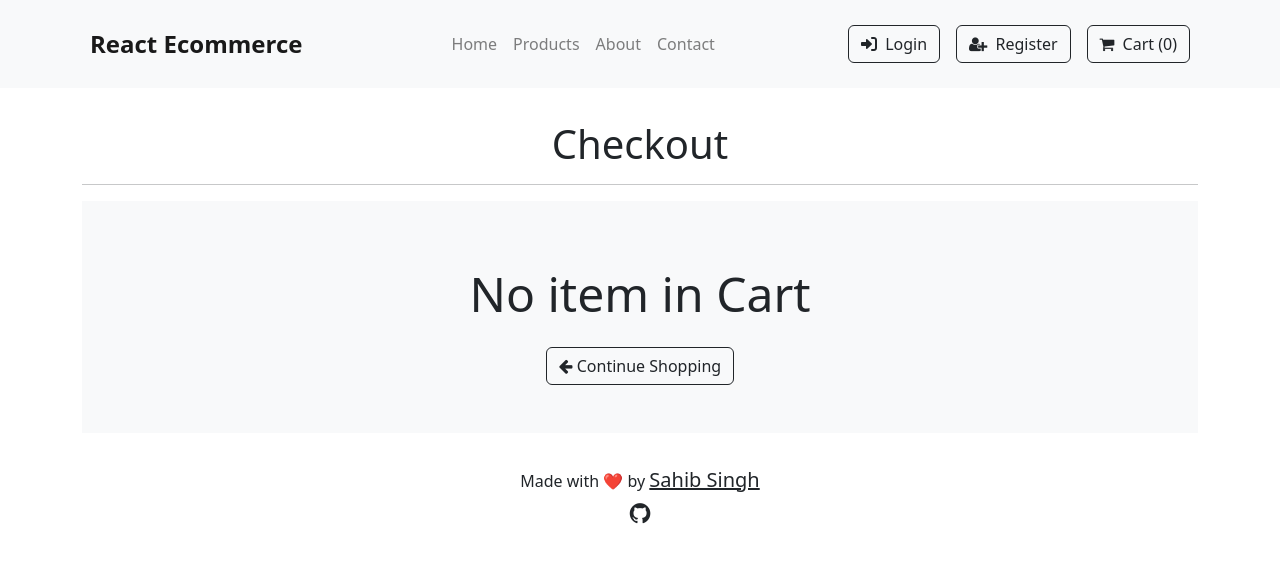
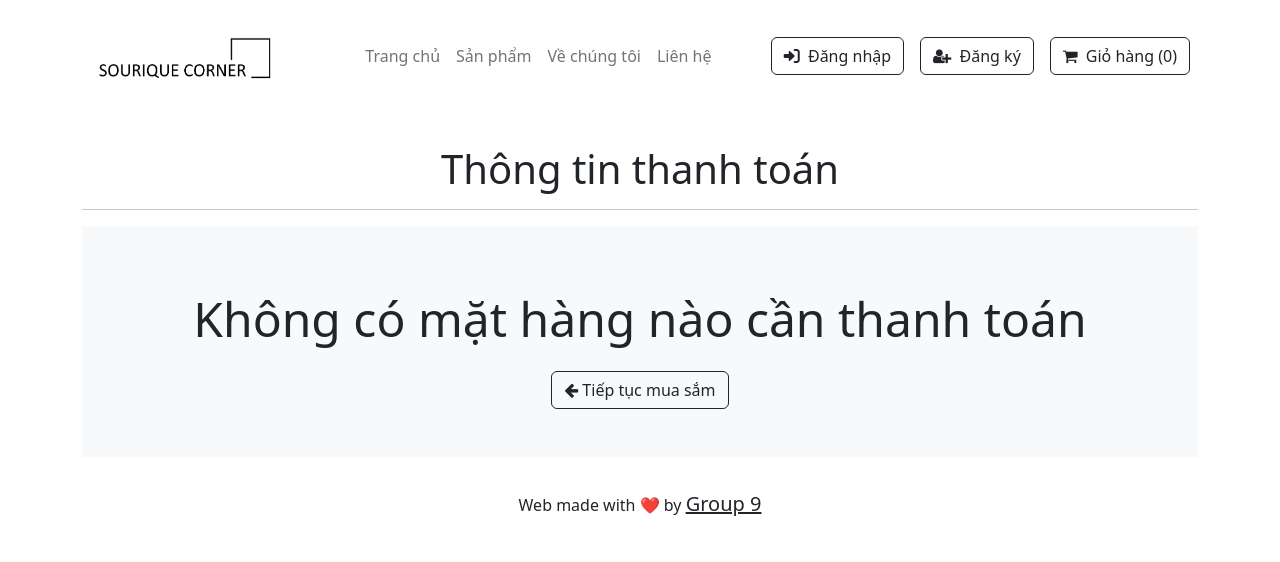
Before and after one commit to alothanhh/ecommerce-asm, a React (Create React App) app: page /checkout in a window 1280 px wide. Shown: the top 562 px of the page. Built offline with nearby package versions, Linux system fonts and the light colour scheme.

Commit message:
Basic layout, translate to VN

```diff
--- a/src/components/Footer.jsx
+++ b/src/components/Footer.jsx
@@ -6,12 +6,9 @@ const Footer = () => {
       <footer className="mb-0 text-center">
         <div className="d-flex align-items-center justify-content-center pb-5">
           <div className="col-md-6">
-            <p className="mb-3 mb-md-0">Made with ❤️ by {" "}
-              <a  href="https://ssahibsingh.github.io" className="text-decoration-underline text-dark fs-5" target="_blank" rel="noreferrer">Sahib Singh</a>
+            <p className="mb-3 mb-md-0">Web made with ❤️ by {" "}
+              <a  href="" className="text-decoration-underline text-dark fs-5" target="_blank" rel="noreferrer">Group 9</a>
             </p>
-            <a className="text-dark fs-4" href="https://github.com/ssahibsingh" target="_blank" rel="noreferrer">
-              <i className="fa fa-github"></i>
-            </a>
           </div>
         </div>
       </footer>
--- a/src/components/Navbar.jsx
+++ b/src/components/Navbar.jsx
@@ -2,12 +2,15 @@ import React from 'react'
 import { NavLink } from 'react-router-dom'
 import { useSelector } from 'react-redux'
 
+
 const Navbar = () => {
     const state = useSelector(state => state.handleCart)
     return (
-        <nav className="navbar navbar-expand-lg navbar-light bg-light py-3 sticky-top">
+        <nav className="navbar navbar-expand-lg navbar-white bg-white py-3 sticky-top">
             <div className="container">
-                <NavLink className="navbar-brand fw-bold fs-4 px-2" to="/"> React Ecommerce</NavLink>
+                <NavLink className="navbar-brand fw-bold fs-4 px-2" to="/">
+                    <img src="./assets/icon.png" alt="React Ecommerce" style={{ width: '200px', height: 'auto' }} />
+                </NavLink>
                 <button className="navbar-toggler mx-2" type="button" data-toggle="collapse" data-target="#navbarSupportedContent" aria-controls="navbarSupportedContent" aria-expanded="false" aria-label="Toggle navigation">
                     <span className="navbar-toggler-icon"></span>
                 </button>
@@ -15,22 +18,22 @@ const Navbar = () => {
                 <div className="collapse navbar-collapse" id="navbarSupportedContent">
                     <ul className="navbar-nav m-auto my-2 text-center">
                         <li className="nav-item">
-                            <NavLink className="nav-link" to="/">Home </NavLink>
+                            <NavLink className="nav-link" to="/">Trang chủ </NavLink>
                         </li>
                         <li className="nav-item">
-                            <NavLink className="nav-link" to="/product">Products</NavLink>
+                            <NavLink className="nav-link" to="/product">Sản phẩm</NavLink>
                         </li>
                         <li className="nav-item">
-                            <NavLink className="nav-link" to="/about">About</NavLink>
+                            <NavLink className="nav-link" to="/about">Về chúng tôi</NavLink>
                         </li>
                         <li className="nav-item">
-                            <NavLink className="nav-link" to="/contact">Contact</NavLink>
+                            <NavLink className="nav-link" to="/contact">Liên hệ</NavLink>
                         </li>
                     </ul>
                     <div className="buttons text-center">
-                        <NavLink to="/login" className="btn btn-outline-dark m-2"><i className="fa fa-sign-in-alt mr-1"></i> Login</NavLink>
-                        <NavLink to="/register" className="btn btn-outline-dark m-2"><i className="fa fa-user-plus mr-1"></i> Register</NavLink>
-                        <NavLink to="/cart" className="btn btn-outline-dark m-2"><i className="fa fa-cart-shopping mr-1"></i> Cart ({state.length}) </NavLink>
+                        <NavLink to="/login" className="btn btn-outline-dark m-2"><i className="fa fa-sign-in-alt mr-1"></i> Đăng nhập</NavLink>
+                        <NavLink to="/register" className="btn btn-outline-dark m-2"><i className="fa fa-user-plus mr-1"></i> Đăng ký</NavLink>
+                        <NavLink to="/cart" className="btn btn-outline-dark m-2"><i className="fa fa-cart-shopping mr-1"></i> Giỏ hàng ({state.length}) </NavLink>
                     </div>
                 </div>
 
--- a/src/components/Products.jsx
+++ b/src/components/Products.jsx
@@ -73,7 +73,7 @@ const Products = () => {
     return (
       <>
         <div className="buttons text-center py-5">
-          <button className="btn btn-outline-dark btn-sm m-2" onClick={() => setFilter(data)}>All</button>
+          <button className="btn btn-outline-dark btn-sm m-2" onClick={() => setFilter(data)}>Tất cả</button>
           <button className="btn btn-outline-dark btn-sm m-2" onClick={() => filterProduct("men's clothing")}>Men's Clothing</button>
           <button className="btn btn-outline-dark btn-sm m-2" onClick={() => filterProduct("women's clothing")}>
             Women's Clothing
@@ -101,16 +101,16 @@ const Products = () => {
                   </p>
                 </div>
                 <ul className="list-group list-group-flush">
-                  <li className="list-group-item lead">$ {product.price}</li>
+                  <li className="list-group-item lead"> {product.price} đ</li>
                   {/* <li className="list-group-item">Dapibus ac facilisis in</li>
                     <li className="list-group-item">Vestibulum at eros</li> */}
                 </ul>
                 <div className="card-body">
                   <Link to={"/product/" + product.id} className="btn btn-dark m-1">
-                    Buy Now
+                    Mua ngay
                   </Link>
                   <button className="btn btn-dark m-1" onClick={() => addProduct(product)}>
-                    Add to Cart
+                    Thêm vào giỏ hàng
                   </button>
                 </div>
               </div>
@@ -126,7 +126,7 @@ const Products = () => {
       <div className="container my-3 py-3">
         <div className="row">
           <div className="col-12">
-            <h2 className="display-5 text-center">Latest Products</h2>
+            <h2 className="display-5 text-center">Sản phẩm mới nhất</h2>
             <hr />
           </div>
         </div>
--- a/src/components/main.jsx
+++ b/src/components/main.jsx
@@ -7,17 +7,15 @@ const Home = () => {
         <div className="card bg-dark text-white border-0 mx-3">
           <img
             className="card-img img-fluid"
-            src="./assets/main.png.jpg"
+            src="./assets/shop.jpg"
             alt="Card"
-            height={500}
+            style={{ width: 'auto', height: '850px',  opacity: '0.6' }}
           />
           <div className="card-img-overlay d-flex align-items-center">
             <div className="container">
-              <h5 className="card-title fs-1 text fw-lighter">New Season Arrivals</h5>
-              <p className="card-text fs-5 d-none d-sm-block ">
-                This is a wider card with supporting text below as a natural
-                lead-in to additional content. This content is a little bit
-                longer.
+              <h2 className="card-title fs-1 text-white ">Sản phẩm mới</h2>
+              <p className="card-text fs-5 d-none d-sm-block  text-white ">
+               Công ty chúng tôi vừa nhập một vài sản phẩm mới mang tính kỉ niệm
               </p>
             </div>
           </div>
--- a/src/pages/Cart.jsx
+++ b/src/pages/Cart.jsx
@@ -13,9 +13,9 @@ const Cart = () => {
       <div className="container">
         <div className="row">
           <div className="col-md-12 py-5 bg-light text-center">
-            <h4 className="p-3 display-5">Your Cart is Empty</h4>
+            <h4 className="p-3 display-5">Giỏ hàng bạn đang không có mặt hàng nào</h4>
             <Link to="/" className="btn  btn-outline-dark mx-4">
-              <i className="fa fa-arrow-left"></i> Continue Shopping
+              <i className="fa fa-arrow-left"></i> Tiếp tục mua sắm
             </Link>
           </div>
         </div>
@@ -49,7 +49,7 @@ const Cart = () => {
               <div className="col-md-8">
                 <div className="card mb-4">
                   <div className="card-header py-3">
-                    <h5 className="mb-0">Item List</h5>
+                    <h5 className="mb-0">Danh sách sản phẩm trong giỏ hàng</h5>
                   </div>
                   <div className="card-body">
                     {state.map((item) => {
@@ -124,23 +124,23 @@ const Cart = () => {
               <div className="col-md-4">
                 <div className="card mb-4">
                   <div className="card-header py-3 bg-light">
-                    <h5 className="mb-0">Order Summary</h5>
+                    <h5 className="mb-0">Thanh toán</h5>
                   </div>
                   <div className="card-body">
                     <ul className="list-group list-group-flush">
                       <li className="list-group-item d-flex justify-content-between align-items-center border-0 px-0 pb-0">
-                        Products ({totalItems})<span>${Math.round(subtotal)}</span>
+                        Sản phẩm ({totalItems})<span>{Math.round(subtotal)} đ</span>
                       </li>
                       <li className="list-group-item d-flex justify-content-between align-items-center px-0">
-                        Shipping
-                        <span>${shipping}</span>
+                        Phí giao hàng (Tạm tính)
+                        <span>{shipping}đ</span>
                       </li>
                       <li className="list-group-item d-flex justify-content-between align-items-center border-0 px-0 mb-3">
                         <div>
-                          <strong>Total amount</strong>
+                          <strong>Tổng thanh toán</strong>
                         </div>
                         <span>
-                          <strong>${Math.round(subtotal + shipping)}</strong>
+                          <strong>{Math.round(subtotal + shipping)} đ</strong>
                         </span>
                       </li>
                     </ul>
@@ -149,7 +149,7 @@ const Cart = () => {
                       to="/checkout"
                       className="btn btn-dark btn-lg btn-block"
                     >
-                      Go to checkout
+                      Đi đến xác nhận thanh toán
                     </Link>
                   </div>
                 </div>
@@ -165,7 +165,7 @@ const Cart = () => {
     <>
       <Navbar />
       <div className="container my-3 py-3">
-        <h1 className="text-center">Cart</h1>
+        <h1 className="text-center">Giỏ hàng</h1>
         <hr />
         {state.length > 0 ? <ShowCart /> : <EmptyCart />}
       </div>
--- a/src/pages/Checkout.jsx
+++ b/src/pages/Checkout.jsx
@@ -10,9 +10,9 @@ const Checkout = () => {
       <div className="container">
         <div className="row">
           <div className="col-md-12 py-5 bg-light text-center">
-            <h4 className="p-3 display-5">No item in Cart</h4>
+            <h4 className="p-3 display-5">Không có mặt hàng nào cần thanh toán</h4>
             <Link to="/" className="btn btn-outline-dark mx-4">
-              <i className="fa fa-arrow-left"></i> Continue Shopping
+              <i className="fa fa-arrow-left"></i> Tiếp tục mua sắm
             </Link>
           </div>
         </div>
@@ -38,23 +38,23 @@ const Checkout = () => {
             <div className="col-md-5 col-lg-4 order-md-last">
               <div className="card mb-4">
                 <div className="card-header py-3 bg-light">
-                  <h5 className="mb-0">Order Summary</h5>
+                  <h5 className="mb-0">Thanh toán</h5>
                 </div>
                 <div className="card-body">
                   <ul className="list-group list-group-flush">
                     <li className="list-group-item d-flex justify-content-between align-items-center border-0 px-0 pb-0">
-                      Products ({totalItems})<span>${Math.round(subtotal)}</span>
+                      Sản phẩm ({totalItems})<span>{Math.round(subtotal)} đ</span>
                     </li>
                     <li className="list-group-item d-flex justify-content-between align-items-center px-0">
-                      Shipping
-                      <span>${shipping}</span>
+                    Phí giao hàng
+                      <span>{shipping} đ</span>
                     </li>
                     <li className="list-group-item d-flex justify-content-between align-items-center border-0 px-0 mb-3">
                       <div>
-                        <strong>Total amount</strong>
+                        <strong>Tổng thanh toán</strong>
                       </div>
                       <span>
-                        <strong>${Math.round(subtotal + shipping)}</strong>
+                        <strong>{Math.round(subtotal + shipping)} đ</strong>
                       </span>
                     </li>
                   </ul>
@@ -64,14 +64,14 @@ const Checkout = () => {
             <div className="col-md-7 col-lg-8">
               <div className="card mb-4">
                 <div className="card-header py-3">
-                  <h4 className="mb-0">Billing address</h4>
+                  <h4 className="mb-0">Địa chỉ giao hàng</h4>
                 </div>
                 <div className="card-body">
                   <form className="needs-validation" novalidate>
                     <div className="row g-3">
                       <div className="col-sm-6 my-1">
                         <label for="firstName" className="form-label">
-                          First name
+                          Họ và tên
                         </label>
                         <input
                           type="text"
@@ -88,7 +88,7 @@ const Checkout = () => {
 
                       <div className="col-sm-6 my-1">
                         <label for="lastName" className="form-label">
-                          Last name
+                         Số điện thoại
                         </label>
                         <input
                           type="text"
@@ -111,7 +111,7 @@ const Checkout = () => {
                           type="email"
                           className="form-control"
                           id="email"
-                          placeholder="you@example.com"
+                          placeholder="you@gmail.com"
                           required
                         />
                         <div className="invalid-feedback">
@@ -122,13 +122,13 @@ const Checkout = () => {
 
                       <div className="col-12 my-1">
                         <label for="address" className="form-label">
-                          Address
+                         Địa chỉ giao hàng cụ thể
                         </label>
                         <input
                           type="text"
                           className="form-control"
                           id="address"
-                          placeholder="1234 Main St"
+                          placeholder="1234 KTX Khu A"
                           required
                         />
                         <div className="invalid-feedback">
@@ -138,7 +138,7 @@ const Checkout = () => {
 
                       <div className="col-12">
                         <label for="address2" className="form-label">
-                          Address 2{" "}
+                          Đường{" "}
                           <span className="text-muted">(Optional)</span>
                         </label>
                         <input
@@ -151,12 +151,12 @@ const Checkout = () => {
 
                       <div className="col-md-5 my-1">
                         <label for="country" className="form-label">
-                          Country
+                          Phường/Xã
                         </label>
                         <br />
                         <select className="form-select" id="country" required>
                           <option value="">Choose...</option>
-                          <option>India</option>
+                          <option>P. Linh Trung</option>
                         </select>
                         <div className="invalid-feedback">
                           Please select a valid country.
@@ -165,12 +165,12 @@ const Checkout = () => {
 
                       <div className="col-md-4 my-1">
                         <label for="state" className="form-label">
-                          State
+                          Quận/Huyện
                         </label>
                         <br />
                         <select className="form-select" id="state" required>
                           <option value="">Choose...</option>
-                          <option>Punjab</option>
+                          <option>TP.Thủ Đức</option>
                         </select>
                         <div className="invalid-feedback">
                           Please provide a valid state.
@@ -179,15 +179,12 @@ const Checkout = () => {
 
                       <div className="col-md-3 my-1">
                         <label for="zip" className="form-label">
-                          Zip
+                          Tỉnh/Thành phố
                         </label>
-                        <input
-                          type="text"
-                          className="form-control"
-                          id="zip"
-                          placeholder=""
-                          required
-                        />
+                        <select className="form-select" id="city" required>
+                          <option value="">Choose...</option>
+                          <option>TP.Hồ Chí Minh</option>
+                        </select>
                         <div className="invalid-feedback">
                           Zip code required.
                         </div>
@@ -196,7 +193,7 @@ const Checkout = () => {
 
                     <hr className="my-4" />
 
-                    <h4 className="mb-3">Payment</h4>
+                    <h4 className="mb-3">Phương thức thanh toán</h4>
 
                     <div className="row gy-3">
                       <div className="col-md-6">
@@ -288,7 +285,7 @@ const Checkout = () => {
     <>
       <Navbar />
       <div className="container my-3 py-3">
-        <h1 className="text-center">Checkout</h1>
+        <h1 className="text-center">Thông tin thanh toán</h1>
         <hr />
         {state.length ? <ShowCheckout /> : <EmptyCart />}
       </div>
--- a/src/pages/Login.jsx
+++ b/src/pages/Login.jsx
@@ -7,22 +7,22 @@ const Login = () => {
     <>
       <Navbar />
       <div className="container my-3 py-3">
-        <h1 className="text-center">Login</h1>
+        <h1 className="text-center">Đăng nhập</h1>
         <hr />
         <div class="row my-4 h-100">
           <div className="col-md-4 col-lg-4 col-sm-8 mx-auto">
             <form>
               <div class="my-3">
-                <label for="display-4">Email address</label>
+                <label for="display-4">Địa chỉ Email</label>
                 <input
                   type="email"
                   class="form-control"
                   id="floatingInput"
-                  placeholder="name@example.com"
+                  placeholder="name@gmail.com"
                 />
               </div>
               <div class="my-3">
-                <label for="floatingPassword display-4">Password</label>
+                <label for="floatingPassword display-4">Mật khẩu</label>
                 <input
                   type="password"
                   class="form-control"
@@ -31,11 +31,11 @@ const Login = () => {
                 />
               </div>
               <div className="my-3">
-                <p>New Here? <Link to="/register" className="text-decoration-underline text-info">Register</Link> </p>
+                <p>Bạn chưa có tài khoản? <Link to="/register" className="text-decoration-underline text-info">Đăng ký ở đây</Link> </p>
               </div>
               <div className="text-center">
                 <button class="my-2 mx-auto btn btn-dark" type="submit" disabled>
-                  Login
+                  Đăng nhập
                 </button>
               </div>
             </form>
--- a/src/pages/Register.jsx
+++ b/src/pages/Register.jsx
@@ -6,44 +6,44 @@ const Register = () => {
         <>
             <Navbar />
             <div className="container my-3 py-3">
-                <h1 className="text-center">Register</h1>
+                <h1 className="text-center">Đăng ký</h1>
                 <hr />
                 <div class="row my-4 h-100">
                     <div className="col-md-4 col-lg-4 col-sm-8 mx-auto">
                         <form>
                             <div class="form my-3">
-                                <label for="Name">Full Name</label>
+                                <label for="Name">Họ và tên</label>
                                 <input
                                     type="email"
                                     class="form-control"
                                     id="Name"
-                                    placeholder="Enter Your Name"
+                                    placeholder="Điền họ và tên"
                                 />
                             </div>
                             <div class="form my-3">
-                                <label for="Email">Email address</label>
+                                <label for="Email">Địa chỉ Email</label>
                                 <input
                                     type="email"
                                     class="form-control"
                                     id="Email"
-                                    placeholder="name@example.com"
+                                    placeholder="name@gmail.com"
                                 />
                             </div>
                             <div class="form  my-3">
-                                <label for="Password">Password</label>
+                                <label for="Password">Mật khẩu</label>
                                 <input
                                     type="password"
                                     class="form-control"
                                     id="Password"
-                                    placeholder="Password"
+                                    placeholder="Nhập mật khẩu "
                                 />
                             </div>
                             <div className="my-3">
-                                <p>Already has an account? <Link to="/login" className="text-decoration-underline text-info">Login</Link> </p>
+                                <p>Bạn đã có tài khoản? <Link to="/login" className="text-decoration-underline text-info">Đăng nhập ở đây</Link> </p>
                             </div>
                             <div className="text-center">
                                 <button class="my-2 mx-auto btn btn-dark" type="submit" disabled>
-                                    Register
+                                    Đăng ký
                                 </button>
                             </div>
                         </form>
```
Also changed, not shown: src/pages/ContactPage.jsx (+8 -7 lines), public/assets/icon.png (added), public/assets/shop.jpg (added).
